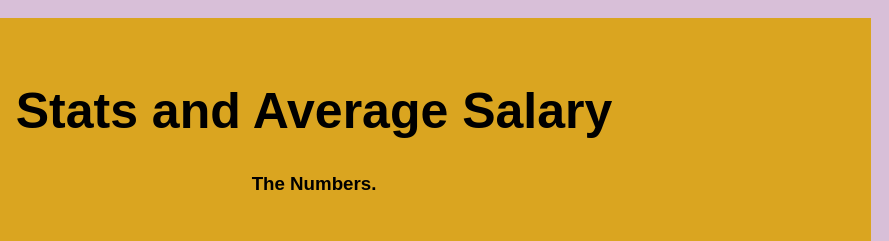
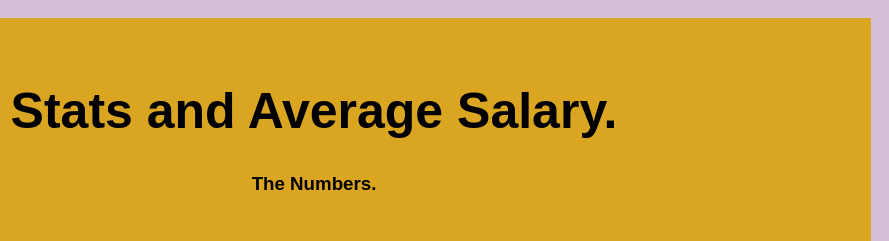
Before and after one commit to NS007-dev/ITSupportSavesLives, a plain HTML site: page salary.html in a window 1280 px wide. Shown: the top 241 px of the page, 391-1280 px from the left. Drawn offline with Linux system fonts and the light colour scheme.

Commit message:
Update salary.html

```diff
--- a/salary.html
+++ b/salary.html
@@ -115,7 +115,7 @@ img{
             <img src="https://www.pngrepo.com/png/28150/512/computer.png"/>
         </div>
         <h1>
-            Stats and Average Salary
+            Stats and Average Salary.
         </h1>
         <h3>
             The Numbers.
```
